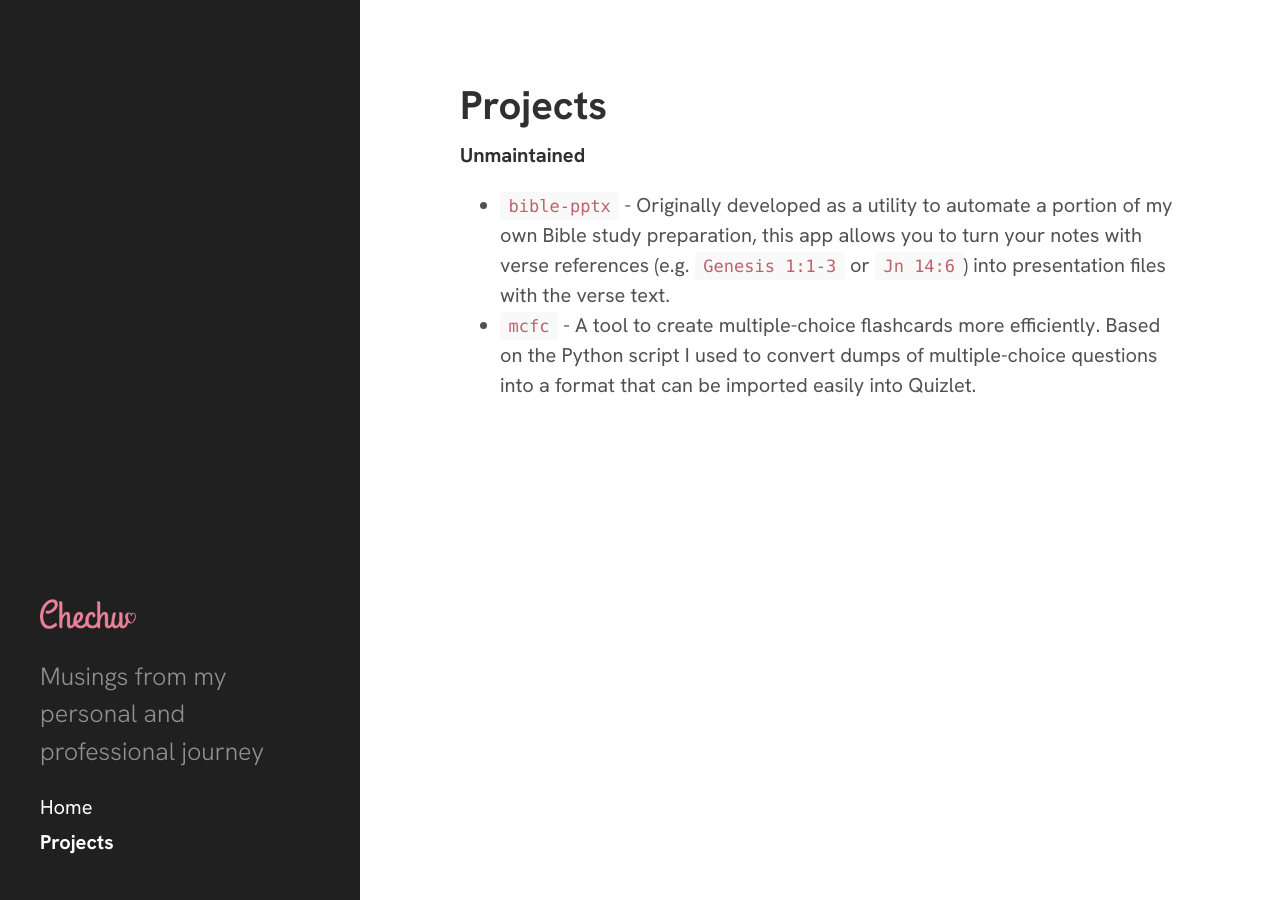
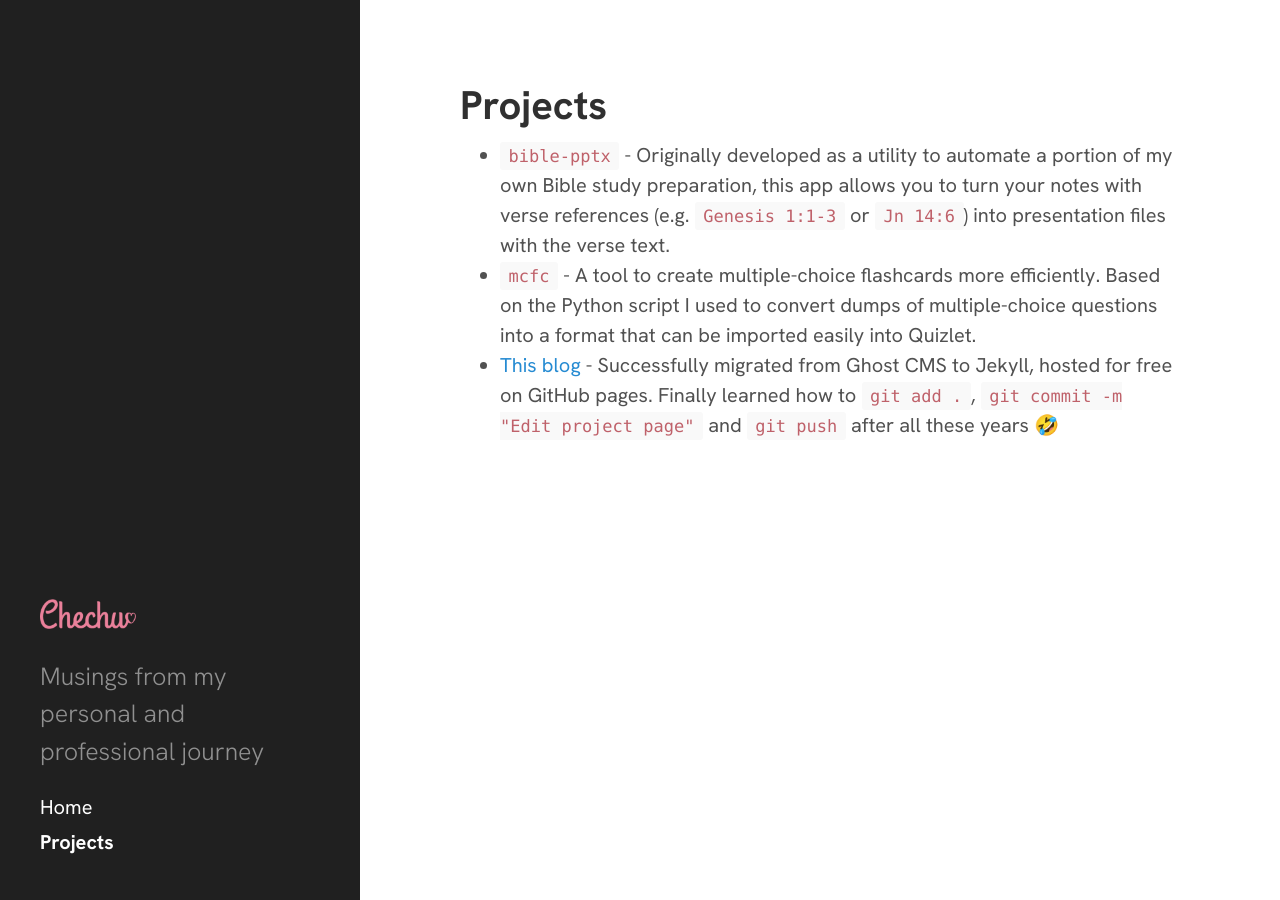
Before and after one commit to chechusiscar/blog, a Jekyll site: the page built from projects.md, in a window 1280 px wide. Built offline with Jekyll 4.4.1, drawn with Linux system fonts in a browser that asks for light colours.

Commit message:
Edit project page

```diff
--- a/projects.markdown
+++ b/projects.md
@@ -4,7 +4,6 @@ title: Projects
 date: '2023-12-28 04:37:21'
 ---
 
- **Unmaintained**
-
 - [`bible-pptx`](https://biblepptx.chechu.co) - Originally developed as a utility to automate a portion of my own Bible study preparation, this app allows you to turn your notes with verse references (e.g.&nbsp;`Genesis 1:1-3`&nbsp;or&nbsp;`Jn 14:6`) into presentation files with the verse text.
 - [`mcfc`](https://chechu.co/mcfc) - A tool to create multiple-choice flashcards more efficiently. Based on the Python script I used to convert dumps of multiple-choice questions into a format that can be imported easily into Quizlet.
+- [This blog](https://blog.chechu.co) - Successfully migrated from Ghost CMS to Jekyll, hosted for free on GitHub pages. Finally learned how to `git add .`, `git commit -m "Edit project page"` and `git push` after all these years 🤣
```
